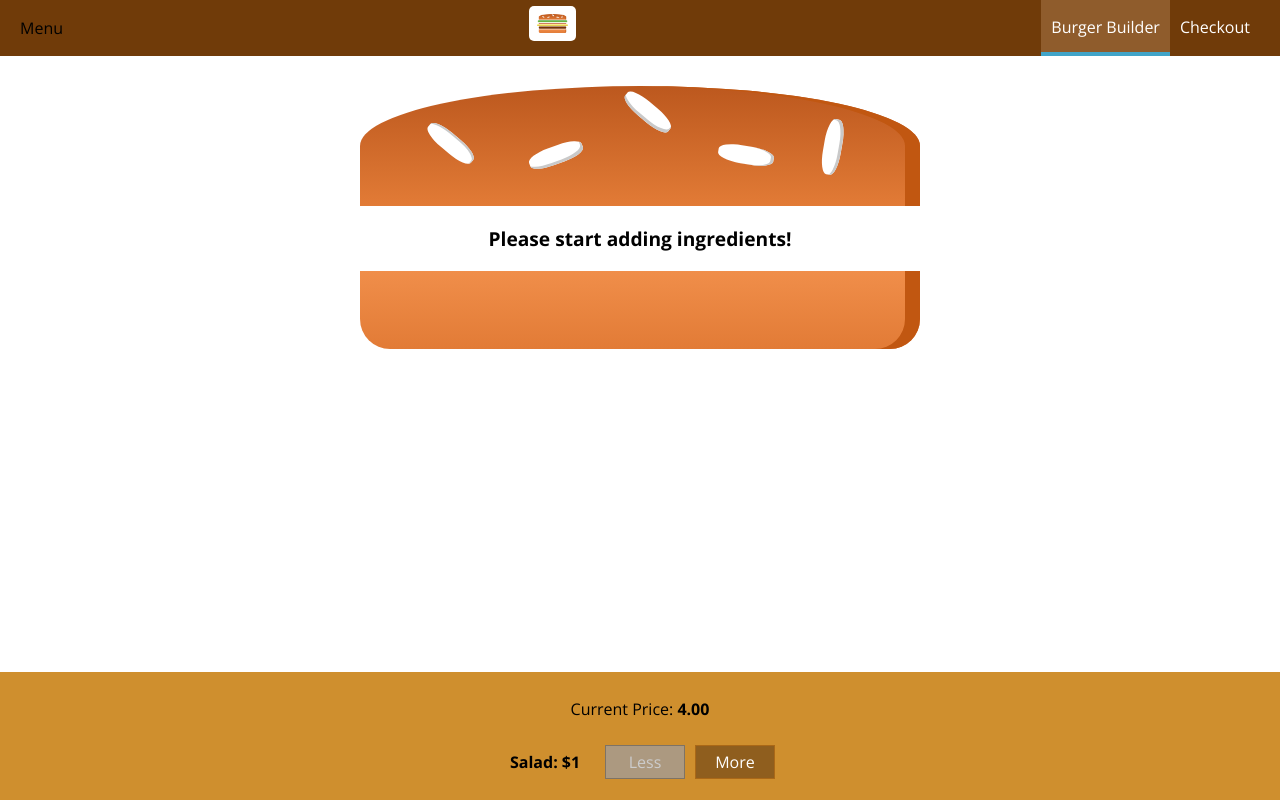
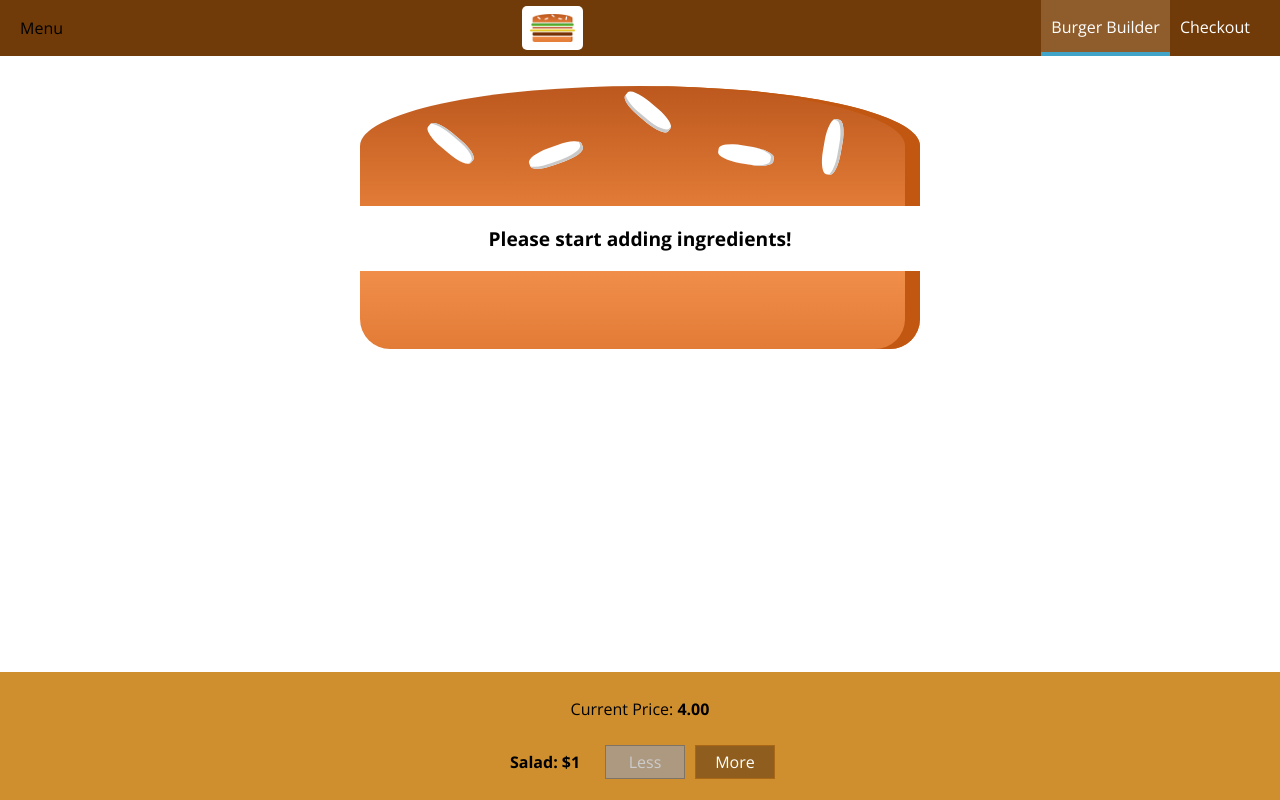
Before and after one commit to JimmyLin39/burger-builder, a React app: page / in a window 1280 px wide. Shown: the top 800 px of the page. Built offline with nearby package versions, Linux system fonts and the light colour scheme.

Commit message:
update logo style

```diff
--- a/src/components/Logo/Logo.css
+++ b/src/components/Logo/Logo.css
@@ -1,11 +1,11 @@
 .Logo {
   background-color: white;
   padding: 8px;
-  height: 80%;
+  height: 100%;
   box-sizing: border-box;
   border-radius: 5px;
 }
 
-.Logo img{
+.Logo img {
   height: 100%;
 }
```
